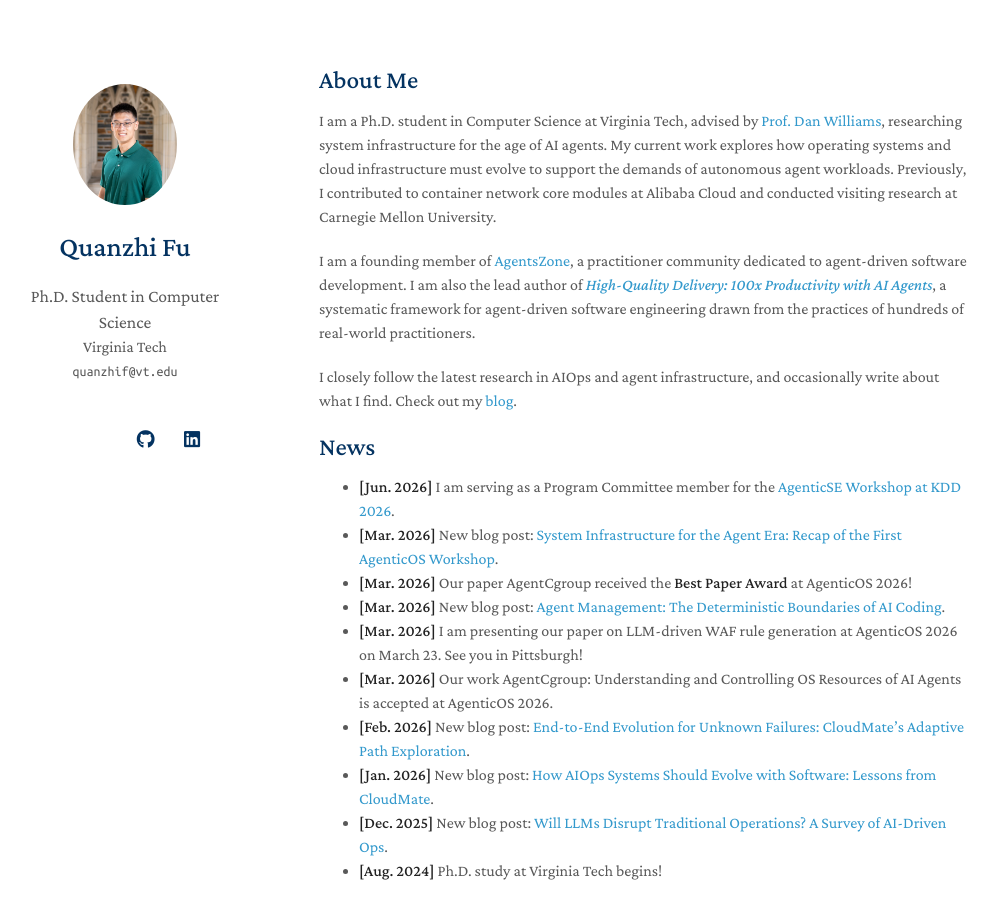
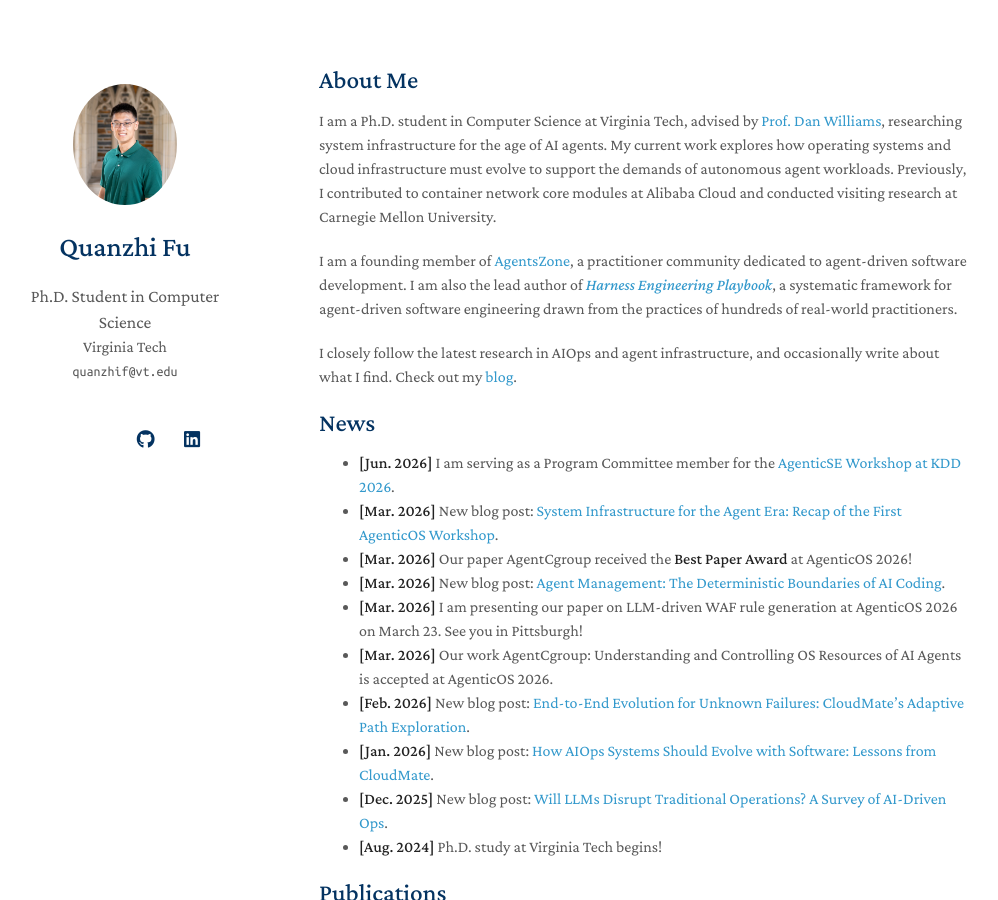
Before and after one commit to fqzz2000/fqzz2000.github.io, a Jekyll site: the page built from index.md, in a window 1280 px wide and 900 px high. Shown: the whole window, without its empty margins (151-1149 px from the left). Built offline with Jekyll 4.4.1, drawn with Linux system fonts in a browser that asks for light colours; nearby versions of some CDN libraries; a style sheet for code colours, icons or effects is not loaded; our own code applies the rules of GitHub Pages for plain Markdown files.

Commit message:
Update book title and link to Harness Engineering Playbook
Co-Authored-By: Claude Sonnet 4.6 <noreply@anthropic.com>

```diff
--- a/index.md
+++ b/index.md
@@ -6,7 +6,7 @@ layout: homepage
 
 I am a Ph.D. student in Computer Science at Virginia Tech, advised by [Prof. Dan Williams](https://people.cs.vt.edu/djwillia/), researching system infrastructure for the age of AI agents. My current work explores how operating systems and cloud infrastructure must evolve to support the demands of autonomous agent workloads. Previously, I contributed to container network core modules at Alibaba Cloud and conducted visiting research at Carnegie Mellon University.
 
-I am a founding member of [AgentsZone](https://www.agentszone.ai/), a practitioner community dedicated to agent-driven software development. I am also the lead author of [*High-Quality Delivery: 100x Productivity with AI Agents*](https://lipingtababa.github.io/harness-engineering-playbook/), a systematic framework for agent-driven software engineering drawn from the practices of hundreds of real-world practitioners.
+I am a founding member of [AgentsZone](https://www.agentszone.ai/), a practitioner community dedicated to agent-driven software development. I am also the lead author of [*Harness Engineering Playbook*](https://agents-zone.github.io/harness-engineering-playbook/), a systematic framework for agent-driven software engineering drawn from the practices of hundreds of real-world practitioners.
 
 I closely follow the latest research in AIOps and agent infrastructure, and occasionally write about what I find. Check out my [blog](/blog).
 
```
